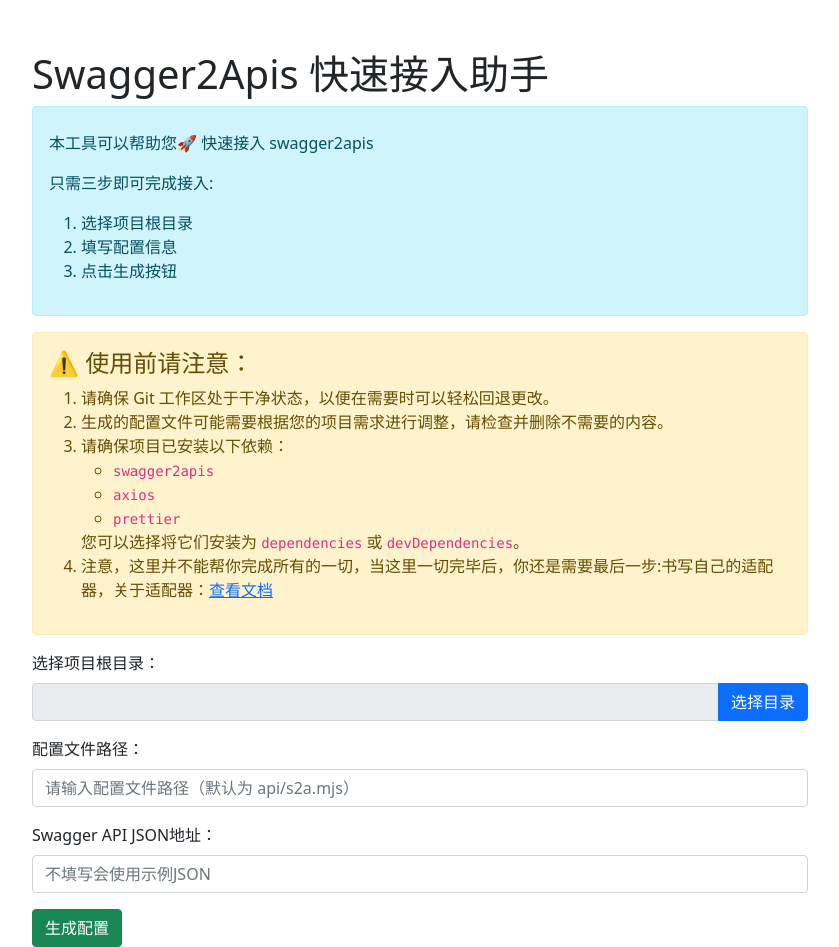
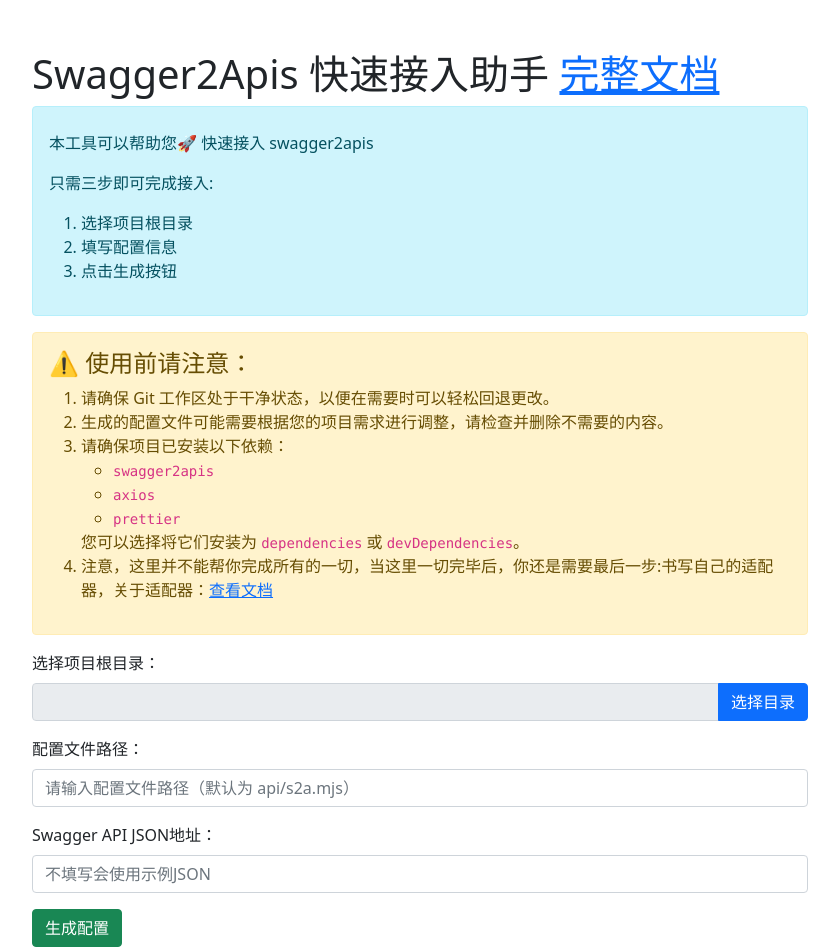
Before and after one commit to pandavips/swagger2apis, a website: page docs/index.html in a window 1280 px wide. Shown: the whole page, without its empty margins (220-1059 px from the left). Drawn offline with Linux system fonts and the light colour scheme.

Commit message:
🐞 fix: docs

```diff
--- a/docs/index.html
+++ b/docs/index.html
@@ -17,7 +17,7 @@
   </head>
   <body>
     <div class="container">
-      <h1>Swagger2Apis 快速接入助手</h1>
+      <h1>Swagger2Apis 快速接入助手 <a href="https://www.npmjs.com/package/swagger2apis" target="_blank">完整文档</a></h1>
 
       <div class="alert alert-info" role="alert">
         <h4 class="alert-heading"></h4>
--- a/packages/core/package.json
+++ b/packages/core/package.json
@@ -1,6 +1,6 @@
 {
   "name": "swagger2apis",
-  "version": "3.3.2",
+  "version": "3.3.3",
   "description": "swagger/openapi自动化转换为api定义文件",
   "type": "module",
   "main": "./dist/main.esm.mjs",
```
Also changed, not shown: packages/core/CHANGELOG.md, packages/core/README.md.
